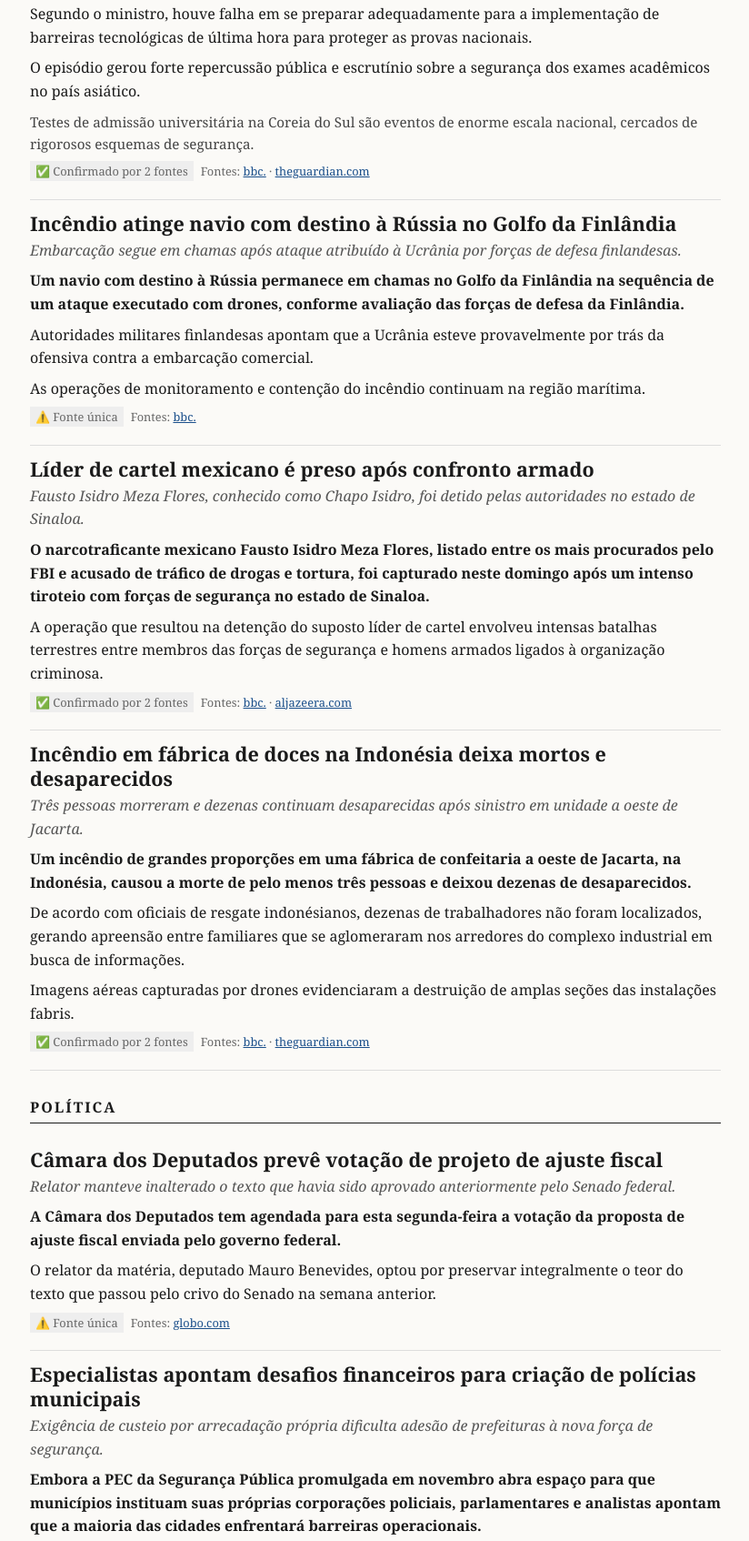
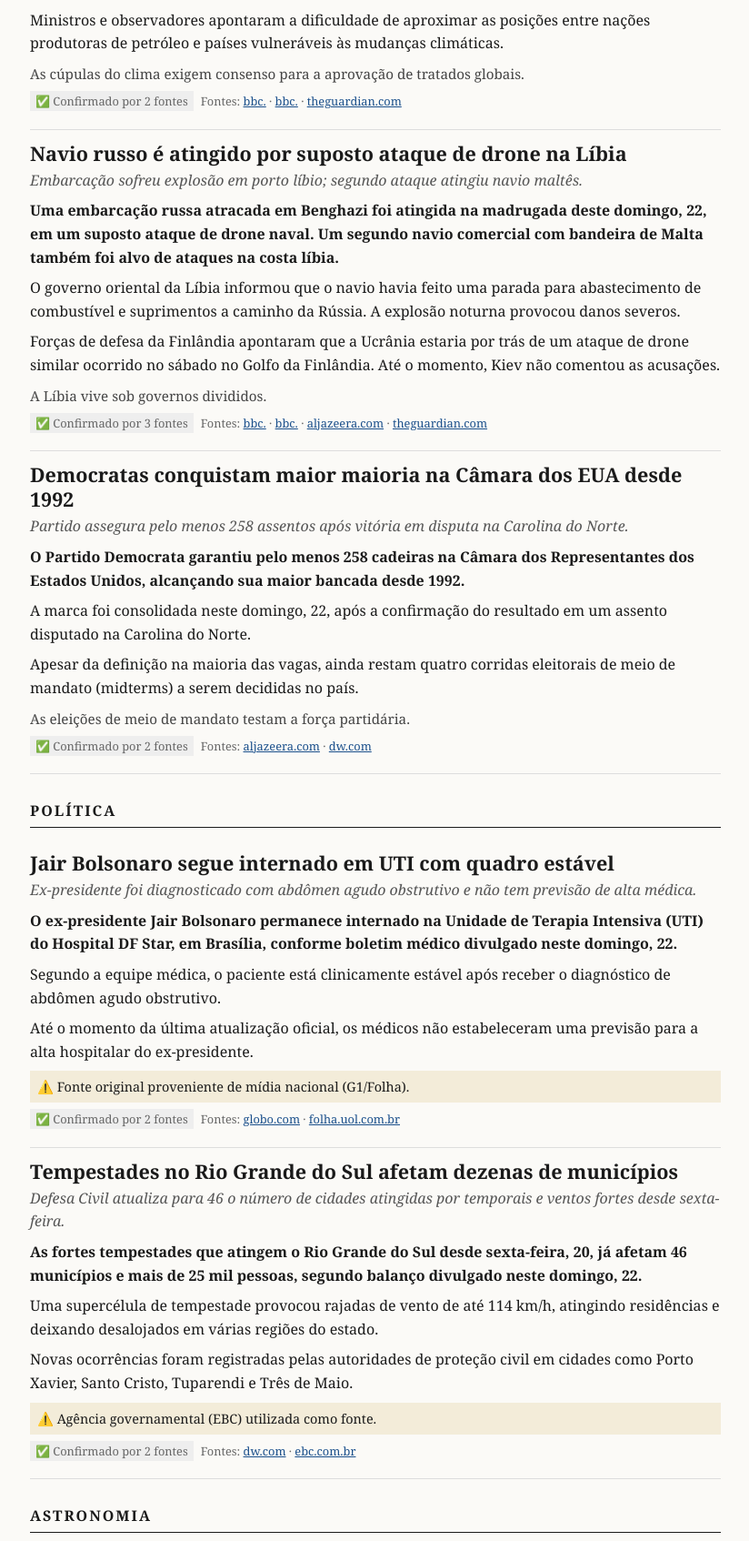
Before and after one commit to VitorinoBR/Noticias, a plain HTML site: page index.html in a window 1280 px wide. Shown: the part 409-2103 px from the top of the page at 91% size, without its empty margins (227-1051 px from the left). Drawn offline with Linux system fonts and the light colour scheme.

Commit message:
Atualização de edição: 2026-11-22-20h.html

```diff
--- a/index.html
+++ b/index.html
@@ -3,66 +3,66 @@
 <head>
 <meta charset='UTF-8'>
 <meta name='viewport' content='width=device-width, initial-scale=1'>
-<title>Global Insights - Edição das 12h</title>
+<title>Global Insights - Edição das 20h</title>
 <style>body{font-family:Georgia,Times,serif;max-width:760px;margin:0 auto;padding:16px;line-height:1.6;color:#1a1a1a;background:#fbfaf7}a{color:#1a4f8b}.masthead{text-align:center;border-bottom:4px double #1a1a1a;margin-bottom:8px}.masthead h1{font-size:2.4rem;margin:8px 0 4px;letter-spacing:1px}.edicao{margin:0 0 10px;font-size:.9rem;text-transform:capitalize;color:#555}section h2{font-size:1rem;text-transform:uppercase;letter-spacing:2px;border-bottom:1px solid #1a1a1a;padding-bottom:4px;margin-top:28px}.materia{padding:12px 0;border-bottom:1px solid #ddd}.materia h3{font-size:1.35rem;line-height:1.25;margin:0 0 4px}.fina{font-style:italic;color:#555;margin:0 0 8px}.lide{font-weight:bold;margin:0 0 8px}.materia p{margin:0 0 8px}.contexto{color:#444;font-size:.95rem}.diverge,.alerta{font-size:.9rem;background:#f3ecd9;padding:6px 8px}.meta{font-size:.8rem;color:#666}.selo{background:#eee;padding:2px 6px;margin-right:8px}.acompanhar li{margin-bottom:6px}footer{margin-top:32px;border-top:1px solid #999;font-size:.8rem;color:#666}@media (prefers-color-scheme:dark){body{background:#121212;color:#e8e8e8}a{color:#8ab4f8}.fina,.contexto,.meta,footer{color:#aaa}.selo{background:#2a2a2a}.diverge,.alerta{background:#2b2618}.masthead,section h2{border-color:#e8e8e8}.materia{border-color:#333}}</style>
 </head>
 <body>
-<header class='masthead'><h1>Global Insights</h1><p class='edicao'>domingo, 22 de novembro de 2026 · Edição das 12h</p></header>
+<header class='masthead'><h1>Global Insights</h1><p class='edicao'>domingo, 22 de novembro de 2026 · Edição das 20h</p></header>
 <main><section><h2>Geopolítica</h2><article class='materia'>
-<h3>Ministro da Educação da Coreia do Sul renuncia após escândalo de fraude</h3>
-<p class='fina'>Choi Kyo-jin deixou o cargo após falhas em medidas de última hora para conter fraudes com auxílio de IA no vestibular.</p>
-<p class='lide'>O ministro da Educação da Coreia do Sul, Choi Kyo-jin, apresentou sua renúncia após o caos gerado por tentativas de impedir fraudes com inteligência artificial nos exames de admissão universitária realizados na semana passada.</p>
-<p>Segundo o ministro, houve falha em se preparar adequadamente para a implementação de barreiras tecnológicas de última hora para proteger as provas nacionais.</p><p>O episódio gerou forte repercussão pública e escrutínio sobre a segurança dos exames acadêmicos no país asiático.</p>
-<p class='contexto'>Testes de admissão universitária na Coreia do Sul são eventos de enorme escala nacional, cercados de rigorosos esquemas de segurança.</p>
+<h3>Conferência climática COP31 encerra sem acordo principal</h3>
+<p class='fina'>Negociações falham em alcançar um pacto após impasse sobre menções aos combustíveis fósseis.</p>
+<p class='lide'>A COP31 terminou sem conseguir fechar um acordo abrangente sobre o clima. As conversas foram marcadas por divisões profundas e se tornaram as mais longas da história da cúpula.</p>
+<p>O colapso nas negociações ocorreu dois dias após o prazo oficial de encerramento. O principal ponto de atrito entre as delegações foi a inclusão de referências explícitas aos combustíveis fósseis no texto final.</p><p>Ministros e observadores apontaram a dificuldade de aproximar as posições entre nações produtoras de petróleo e países vulneráveis às mudanças climáticas.</p>
+<p class='contexto'>As cúpulas do clima exigem consenso para a aprovação de tratados globais.</p>
 
 
-<p class='meta'><span class='selo'>✅ Confirmado por 2 fontes</span>Fontes: <a href='https://www.bbc.co.uk/news/articles/cw3dgk29d37no?at_medium=RSS&amp;at_campaign=rss' target='_blank' rel='noopener noreferrer'>bbc.</a> · <a href='https://www.theguardian.com/world/2026/nov/22/south-korea-education-minister-resigns-after-ai-cheating-scandal-engulfs-university-exams' target='_blank' rel='noopener noreferrer'>theguardian.com</a></p>
+<p class='meta'><span class='selo'>✅ Confirmado por 2 fontes</span>Fontes: <a href='https://www.bbc.co.uk/news/articles/cqwy06zrd26lo?at_medium=RSS&amp;at_campaign=rss' target='_blank' rel='noopener noreferrer'>bbc.</a> · <a href='https://www.bbc.co.uk/news/videos/cr1ewge81q4qo?at_medium=RSS&amp;at_campaign=rss' target='_blank' rel='noopener noreferrer'>bbc.</a> · <a href='https://www.theguardian.com/australia-news/live/2026/nov/23/anthony-albanese-digital-duty-of-care-labor-greens-coalition-one-nation-angus-taylor-pauline-hanson-penny-wong-ai-ntwnfb' target='_blank' rel='noopener noreferrer'>theguardian.com</a></p>
 </article><article class='materia'>
-<h3>Incêndio atinge navio com destino à Rússia no Golfo da Finlândia</h3>
-<p class='fina'>Embarcação segue em chamas após ataque atribuído à Ucrânia por forças de defesa finlandesas.</p>
-<p class='lide'>Um navio com destino à Rússia permanece em chamas no Golfo da Finlândia na sequência de um ataque executado com drones, conforme avaliação das forças de defesa da Finlândia.</p>
-<p>Autoridades militares finlandesas apontam que a Ucrânia esteve provavelmente por trás da ofensiva contra a embarcação comercial.</p><p>As operações de monitoramento e contenção do incêndio continuam na região marítima.</p>
+<h3>Navio russo é atingido por suposto ataque de drone na Líbia</h3>
+<p class='fina'>Embarcação sofreu explosão em porto líbio; segundo ataque atingiu navio maltês.</p>
+<p class='lide'>Uma embarcação russa atracada em Benghazi foi atingida na madrugada deste domingo, 22, em um suposto ataque de drone naval. Um segundo navio comercial com bandeira de Malta também foi alvo de ataques na costa líbia.</p>
+<p>O governo oriental da Líbia informou que o navio havia feito uma parada para abastecimento de combustível e suprimentos a caminho da Rússia. A explosão noturna provocou danos severos.</p><p>Forças de defesa da Finlândia apontaram que a Ucrânia estaria por trás de um ataque de drone similar ocorrido no sábado no Golfo da Finlândia. Até o momento, Kiev não comentou as acusações.</p>
+<p class='contexto'>A Líbia vive sob governos divididos.</p>
+
+
+<p class='meta'><span class='selo'>✅ Confirmado por 3 fontes</span>Fontes: <a href='https://www.bbc.co.uk/news/articles/cr894gjz0j0yo?at_medium=RSS&amp;at_campaign=rss' target='_blank' rel='noopener noreferrer'>bbc.</a> · <a href='https://www.bbc.co.uk/news/articles/cj752ddve27ko?at_medium=RSS&amp;at_campaign=rss' target='_blank' rel='noopener noreferrer'>bbc.</a> · <a href='https://www.aljazeera.com/video/newsfeed/2026/11/22/second-ship-targeted-in-series-of-naval-drone-attacks-off-libyan-coast?traffic_source=rss' target='_blank' rel='noopener noreferrer'>aljazeera.com</a> · <a href='https://www.theguardian.com/world/2026/nov/22/blast-russian-ship-suspected-drone-attack-benghazi-libya' target='_blank' rel='noopener noreferrer'>theguardian.com</a></p>
+</article><article class='materia'>
+<h3>Democratas conquistam maior maioria na Câmara dos EUA desde 1992</h3>
+<p class='fina'>Partido assegura pelo menos 258 assentos após vitória em disputa na Carolina do Norte.</p>
+<p class='lide'>O Partido Democrata garantiu pelo menos 258 cadeiras na Câmara dos Representantes dos Estados Unidos, alcançando sua maior bancada desde 1992.</p>
+<p>A marca foi consolidada neste domingo, 22, após a confirmação do resultado em um assento disputado na Carolina do Norte.</p><p>Apesar da definição na maioria das vagas, ainda restam quatro corridas eleitorais de meio de mandato (midterms) a serem decididas no país.</p>
+<p class='contexto'>As eleições de meio de mandato testam a força partidária.</p>
+
+
+<p class='meta'><span class='selo'>✅ Confirmado por 2 fontes</span>Fontes: <a href='https://www.aljazeera.com/news/2026/11/22/democrats-win-largest-house-majority-since-1992-with-north-carolina-seat?traffic_source=rss' target='_blank' rel='noopener noreferrer'>aljazeera.com</a> · <a href='https://www.dw.com/pt-br/democratas-conquistam-maior-bancada-na-câmara-dos-eua-desde-1992/a-80015273?maca=bra-rss-br-br-1031-rdf' target='_blank' rel='noopener noreferrer'>dw.com</a></p>
+</article></section><section><h2>Política</h2><article class='materia'>
+<h3>Jair Bolsonaro segue internado em UTI com quadro estável</h3>
+<p class='fina'>Ex-presidente foi diagnosticado com abdômen agudo obstrutivo e não tem previsão de alta médica.</p>
+<p class='lide'>O ex-presidente Jair Bolsonaro permanece internado na Unidade de Terapia Intensiva (UTI) do Hospital DF Star, em Brasília, conforme boletim médico divulgado neste domingo, 22.</p>
+<p>Segundo a equipe médica, o paciente está clinicamente estável após receber o diagnóstico de abdômen agudo obstrutivo.</p><p>Até o momento da última atualização oficial, os médicos não estabeleceram uma previsão para a alta hospitalar do ex-presidente.</p>
+
+
+<p class='alerta'>⚠️ Fonte original proveniente de mídia nacional (G1/Folha).</p>
+<p class='meta'><span class='selo'>✅ Confirmado por 2 fontes</span>Fontes: <a href='https://g1.globo.com/politica/politico/noticia/2026/11/22/bolsonaro-esta-estavel-diz-hospital.ghtml' target='_blank' rel='noopener noreferrer'>globo.com</a> · <a href='https://redir.folha.com.br/redir/online/poder/rss091/*https://www1.folha.uol.com.br/poder/2026/11/bolsonaro-segue-na-uti-com-quadro-estavel-e-sem-previsao-de-alta.shtml' target='_blank' rel='noopener noreferrer'>folha.uol.com.br</a></p>
+</article><article class='materia'>
+<h3>Tempestades no Rio Grande do Sul afetam dezenas de municípios</h3>
+<p class='fina'>Defesa Civil atualiza para 46 o número de cidades atingidas por temporais e ventos fortes desde sexta-feira.</p>
+<p class='lide'>As fortes tempestades que atingem o Rio Grande do Sul desde sexta-feira, 20, já afetam 46 municípios e mais de 25 mil pessoas, segundo balanço divulgado neste domingo, 22.</p>
+<p>Uma supercélula de tempestade provocou rajadas de vento de até 114 km/h, atingindo residências e deixando desalojados em várias regiões do estado.</p><p>Novas ocorrências foram registradas pelas autoridades de proteção civil em cidades como Porto Xavier, Santo Cristo, Tuparendi e Três de Maio.</p>
+
+
+<p class='alerta'>⚠️ Agência governamental (EBC) utilizada como fonte.</p>
+<p class='meta'><span class='selo'>✅ Confirmado por 2 fontes</span>Fontes: <a href='https://www.dw.com/pt-br/tempestades-no-rs-deixam-mortos-e-milhares-de-deslocados/a-80011201?maca=bra-rss-br-br-1031-rdf' target='_blank' rel='noopener noreferrer'>dw.com</a> · <a href='https://agenciabrasil.ebc.com.br/meio-ambiente/noticia/2026-11/temporais-atingem-46-municipios-e-mais-de-25-mil-pessoas-no-rs' target='_blank' rel='noopener noreferrer'>ebc.com.br</a></p>
+</article></section><section><h2>Astronomia</h2><article class='materia'>
+<h3>Espaço e Lançamentos: Ariane 6 e missões orbitais em destaque</h3>
+<p class='fina'>Foguete da Arianespace se prepara para lançar satélites da Amazon após falha recente de concorrente.</p>
+<p class='lide'>O setor aeroespacial registra movimentações importantes com o lançamento programado de satélites de internet e missões governamentais classificadas.</p>
+<p>Um foguete Ariane 6 tem lançamento previsto para o início desta segunda-feira, 23, com a missão de colocar em órbita um lote de 36 satélites de banda larga da Amazon. A operação ocorre oito dias após a falha de um foguete Vulcan Centaur da ULA em uma missão para a mesma empresa.</p><p>Em paralelo, a SpaceX realizou com sucesso no início da manhã de domingo, 22, o lançamento de um lote de satélites espiões classificados para o Gabinete Nacional de Reconhecimento (NRO) dos Estados Unidos, a partir da costa da Califórnia.</p>
 
 
 
-<p class='meta'><span class='selo'>⚠️ Fonte única</span>Fontes: <a href='https://www.bbc.co.uk/news/articles/cj752ddve27ko?at_medium=RSS&amp;at_campaign=rss' target='_blank' rel='noopener noreferrer'>bbc.</a></p>
-</article><article class='materia'>
-<h3>Líder de cartel mexicano é preso após confronto armado</h3>
-<p class='fina'>Fausto Isidro Meza Flores, conhecido como Chapo Isidro, foi detido pelas autoridades no estado de Sinaloa.</p>
-<p class='lide'>O narcotraficante mexicano Fausto Isidro Meza Flores, listado entre os mais procurados pelo FBI e acusado de tráfico de drogas e tortura, foi capturado neste domingo após um intenso tiroteio com forças de segurança no estado de Sinaloa.</p>
-<p>A operação que resultou na detenção do suposto líder de cartel envolveu intensas batalhas terrestres entre membros das forças de segurança e homens armados ligados à organização criminosa.</p>
-
-
-
-<p class='meta'><span class='selo'>✅ Confirmado por 2 fontes</span>Fontes: <a href='https://www.bbc.co.uk/news/articles/ckz749ey0r75o?at_medium=RSS&amp;at_campaign=rss' target='_blank' rel='noopener noreferrer'>bbc.</a> · <a href='https://www.aljazeera.com/news/2026/11/22/how-el-chapo-idriso-alleged-mexican-cartel-leader-was-captured?traffic_source=rss' target='_blank' rel='noopener noreferrer'>aljazeera.com</a></p>
-</article><article class='materia'>
-<h3>Incêndio em fábrica de doces na Indonésia deixa mortos e desaparecidos</h3>
-<p class='fina'>Três pessoas morreram e dezenas continuam desaparecidas após sinistro em unidade a oeste de Jacarta.</p>
-<p class='lide'>Um incêndio de grandes proporções em uma fábrica de confeitaria a oeste de Jacarta, na Indonésia, causou a morte de pelo menos três pessoas e deixou dezenas de desaparecidos.</p>
-<p>De acordo com oficiais de resgate indonésianos, dezenas de trabalhadores não foram localizados, gerando apreensão entre familiares que se aglomeraram nos arredores do complexo industrial em busca de informações.</p><p>Imagens aéreas capturadas por drones evidenciaram a destruição de amplas seções das instalações fabris.</p>
-
-
-
-<p class='meta'><span class='selo'>✅ Confirmado por 2 fontes</span>Fontes: <a href='https://www.bbc.co.uk/news/articles/cw8dvg5pgm0eo?at_medium=RSS&amp;at_campaign=rss' target='_blank' rel='noopener noreferrer'>bbc.</a> · <a href='https://www.theguardian.com/world/2026/nov/22/fire-confectionary-factory-indonesia-jakarta' target='_blank' rel='noopener noreferrer'>theguardian.com</a></p>
-</article></section><section><h2>Política</h2><article class='materia'>
-<h3>Câmara dos Deputados prevê votação de projeto de ajuste fiscal</h3>
-<p class='fina'>Relator manteve inalterado o texto que havia sido aprovado anteriormente pelo Senado federal.</p>
-<p class='lide'>A Câmara dos Deputados tem agendada para esta segunda-feira a votação da proposta de ajuste fiscal enviada pelo governo federal.</p>
-<p>O relator da matéria, deputado Mauro Benevides, optou por preservar integralmente o teor do texto que passou pelo crivo do Senado na semana anterior.</p>
-
-
-
-<p class='meta'><span class='selo'>⚠️ Fonte única</span>Fontes: <a href='https://g1.globo.com/politica/noticia/2026/11/22/camara-deve-votar-projeto-de-ajuste-fiscal-nesta-segunda.ghtml' target='_blank' rel='noopener noreferrer'>globo.com</a></p>
-</article><article class='materia'>
-<h3>Especialistas apontam desafios financeiros para criação de polícias municipais</h3>
-<p class='fina'>Exigência de custeio por arrecadação própria dificulta adesão de prefeituras à nova força de segurança.</p>
-<p class='lide'>Embora a PEC da Segurança Pública promulgada em novembro abra espaço para que municípios instituam suas próprias corporações policiais, parlamentares e analistas apontam que a maioria das cidades enfrentará barreiras operacionais.</p>
-<p>A principal dificuldade reside na exigência de que as novas forças municipais sejam mantidas exclusivamente com recursos arrecadados pelos próprios cofres locais, critério restritivo para boa parte dos municípios brasileiros.</p>
-<p class='contexto'>A PEC da Segurança Pública foi aprovada de forma definitiva pelo Congresso Nacional no início de novembro.</p>
-
-
-<p class='meta'><span class='selo'>⚠️ Fonte única</span>Fontes: <a href='https://g1.globo.com/politica/noticia/2026/11/22/pec-da-seguranca-como-uma-guarda-civil-municipal-pode-virar-policia.ghtml' target='_blank' rel='noopener noreferrer'>globo.com</a> · <a href='https://g1.globo.com/politica/noticia/2026/11/22/exigencias-policia-municipal-prefeituras.ghtml' target='_blank' rel='noopener noreferrer'>globo.com</a></p>
+<p class='meta'><span class='selo'>⚠️ Fonte única</span>Fontes: <a href='https://www.space.com/space-exploration/launches-spacecraft/arianespace-ariane-6-amazon-leo-internet-satellite-launch' target='_blank' rel='noopener noreferrer'>space.com</a></p>
 </article></section></main>
-<footer><p>Apuração automatizada: 2 confirmadas, 4 de fonte única, 0 com divergência, 0 descartadas.</p><p>Resumo automatizado de fontes públicas. Confira sempre o link original.</p></footer>
+<footer><p>Apuração automatizada: 5 confirmadas, 1 de fonte única, 0 com divergência, 0 descartadas.</p><p>Resumo automatizado de fontes públicas. Confira sempre o link original.</p></footer>
 </body>
 </html>
```
